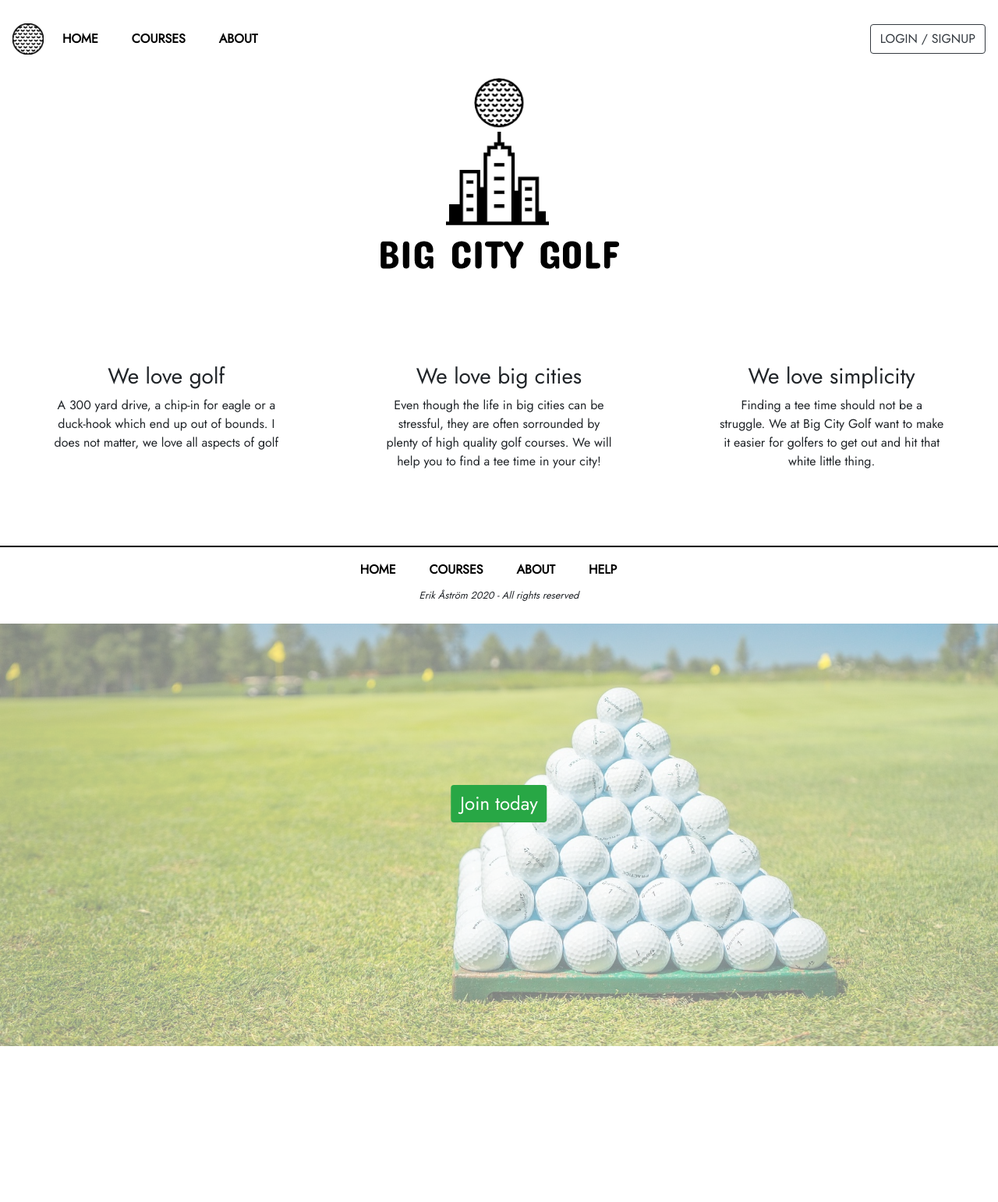
After one commit to astromerik/big-city-golf, a Django app: page /about/ in a window 1280 px wide. The commit adds this page. Shown: the whole page at 78% size. Run offline with Django 3.2, Linux system fonts and the light colour scheme; parts of the project's set-up code (start-up, migrations or seed data) failed here and were passed over; some libraries are stand-ins or nearby versions.

Commit message:
added a simple about page with pictures

```diff
--- a/big_city_golf/settings.py
+++ b/big_city_golf/settings.py
@@ -123,6 +123,7 @@ if 'DATABASE_URL' in os.environ:
     DATABASES = {
         'default': dj_database_url.parse(os.environ.get('DATABASE_URL'))
     }
+    STATICFILES_STORAGE = 'whitenoise.storage.CompressedManifestStaticFilesStorage'
 else:
     DATABASES = {
         'default': {
--- /dev/null
+++ b/home/templates/home/about.html
@@ -0,0 +1,40 @@
+{% extends "base.html" %}
+{% load static %}
+
+{% block content %}
+
+<div class="container-fluid">
+    <div class="row text-center">
+        <div class="col">
+            <img src="{% static 'media/logo.png' %}" class="aboutimage" alt="stress">
+        </div>
+    </div>
+    <div class="row justify-content-around text-center">
+        <div class="col-8 col-sm-3">
+            <h3>We love golf</h3>
+            <p>A 300 yard drive, a chip-in for eagle or a duck-hook which end up out of bounds. I does not matter, we love all aspects of golf</p>
+        </div>
+        <div class="col-8 col-sm-3">
+            <h3>We love big cities</h3>
+            <p>Even though the life in big cities can be stressful, they are often sorrounded by plenty of high quality golf courses.
+            We will help you to find a tee time in your city!</p>
+        </div>
+        <div class="col-8 col-sm-3">
+            <h3>We love simplicity</h3>
+            <p>Finding a tee time should not be a struggle. We at Big City Golf want to make it easier for golfers to get out and hit that white little thing.</p>
+        </div>
+    </div>
+</div>
+<div class="container course-container">
+    <div class="row justify-content-around golfcourse">
+        <div class="col-12">
+            <img src="{% static 'media/aboutgolf.jpg' %}" class="w-100" alt="golfcourse">
+            {% if request.user.is_authenticated %}
+            <a href="{% url 'courses' %}" type="button" class="btn btn-success">Find a golf course</a>
+            {% else %}
+            <a href="{% url 'account_signup' %}" type="button" class="btn btn-success">Join today</a>
+            {% endif %}
+        </div>
+    </div>
+</div>
+{% endblock %}
--- a/home/urls.py
+++ b/home/urls.py
@@ -4,4 +4,5 @@ from . import views
 
 urlpatterns = [
     path('', views.index, name='home'),
+    path('about/', views.about, name='about')
 ]
--- a/home/views.py
+++ b/home/views.py
@@ -6,3 +6,7 @@ from django.shortcuts import render
 def index(request):
     """ A view to render index.html (Home page)"""
     return render(request, 'home/index.html')
+
+def about(request):
+    """ A view to render about.html (About page)"""
+    return render(request, 'home/about.html')
--- a/static/css/base.css
+++ b/static/css/base.css
@@ -197,3 +197,11 @@ min-width: 100% !important;
     margin-top: 20px;
     margin-bottom: 16px;
 }
+
+/* About page */
+
+.aboutimage {
+    display: block;
+    margin-left: auto;
+    margin-right: auto;
+}
--- a/templates/base.html
+++ b/templates/base.html
@@ -50,7 +50,7 @@
                     <a class="nav-link" href="{% url 'courses' %}">COURSES</a>
                 </li>
                 <li class="nav-item">
-                    <a class="nav-link" href="#">ABOUT</a>
+                    <a class="nav-link" href="{% url 'about' %}">ABOUT</a>
                 </li>
                 {% if request.user.is_authenticated %}
                 <li class="nav-item">
```
Also changed, not shown: static/media/aboutgolf.jpg (added).
